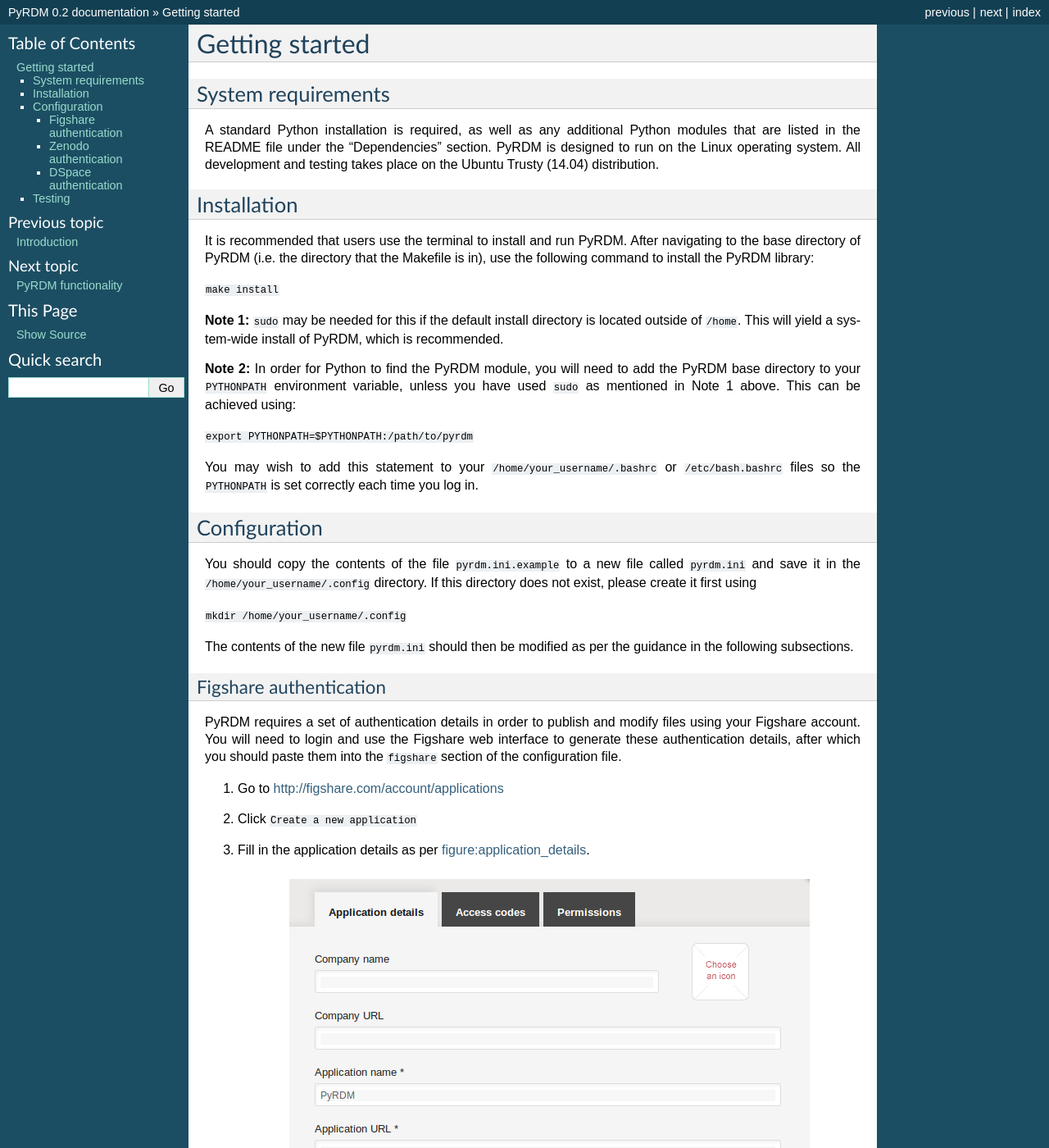
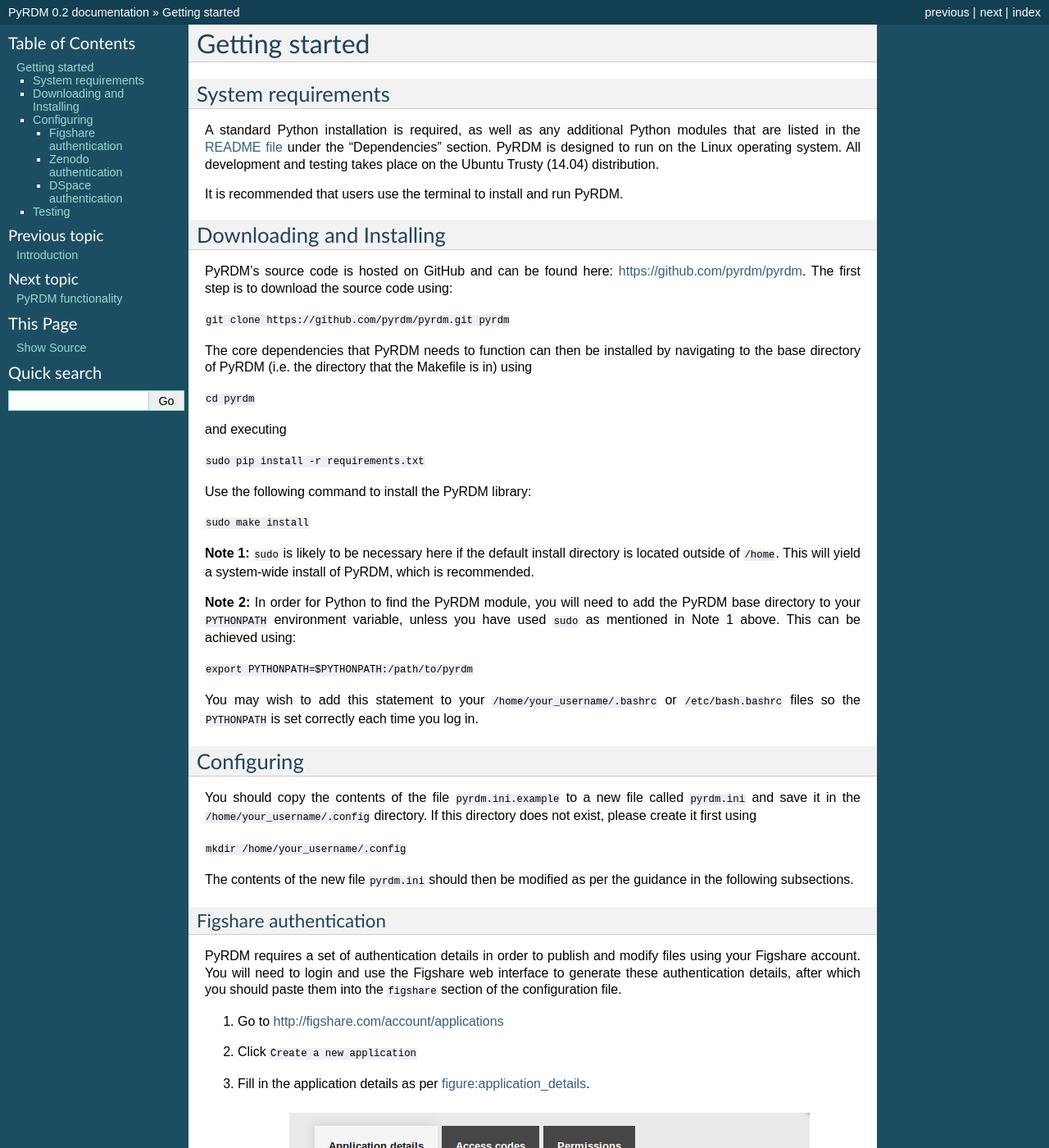
Before and after one commit to pyrdm/pyrdm, a Sphinx documentation site: the page built from docs/source/getting_started.rst, in a window 1280 px wide and 1400 px high. Shown: the whole window at 82% size. Built offline with Sphinx 7.4.7, drawn with Linux system fonts in a browser that asks for light colours; pages that are not in the unit, such as notebooks, are missing from menus.

Commit message:
Updated the download and installation steps.

```diff
--- a/docs/source/getting_started.rst
+++ b/docs/source/getting_started.rst
@@ -5,22 +5,33 @@
 -------------------
 
 A standard Python installation is required, as well as any additional
-Python modules that are listed in the README file under the
+Python modules that are listed in the `README file <https://github.com/pyrdm/pyrdm/blob/master/README.md#dependencies>`_ under the
 "Dependencies" section. PyRDM is designed to run on the Linux operating
 system. All development and testing takes place on the Ubuntu Trusty
 (14.04) distribution.
 
-Installation
-------------
+It is recommended that users use the terminal to install and run PyRDM.
 
-It is recommended that users use the terminal to install and run PyRDM.
-After navigating to the base directory of PyRDM (i.e. the directory that
-the Makefile is in), use the following command to install the PyRDM
-library:
+Downloading and Installing
+--------------------------
 
-``make install``
+PyRDM's source code is hosted on GitHub and can be found here: `<https://github.com/pyrdm/pyrdm>`_. The first step is to download the source code using:
 
-**Note 1:** ``sudo`` may be needed for this if the default install
+``git clone https://github.com/pyrdm/pyrdm.git pyrdm``
+
+The core dependencies that PyRDM needs to function can then be installed by navigating to the base directory of PyRDM (i.e. the directory that the Makefile is in) using
+
+``cd pyrdm``
+
+and executing
+
+``sudo pip install -r requirements.txt``
+
+Use the following command to install the PyRDM library:
+
+``sudo make install``
+
+**Note 1:** ``sudo`` is likely to be necessary here if the default install
 directory is located outside of ``/home``. This will yield a system-wide
 install of PyRDM, which is recommended.
 
@@ -35,8 +46,8 @@
 ``/home/your_username/.bashrc`` or ``/etc/bash.bashrc`` files so the
 ``PYTHONPATH`` is set correctly each time you log in.
 
-Configuration
--------------
+Configuring
+-----------
 
 You should copy the contents of the file ``pyrdm.ini.example`` to a new
 file called ``pyrdm.ini`` and save it in the
```
